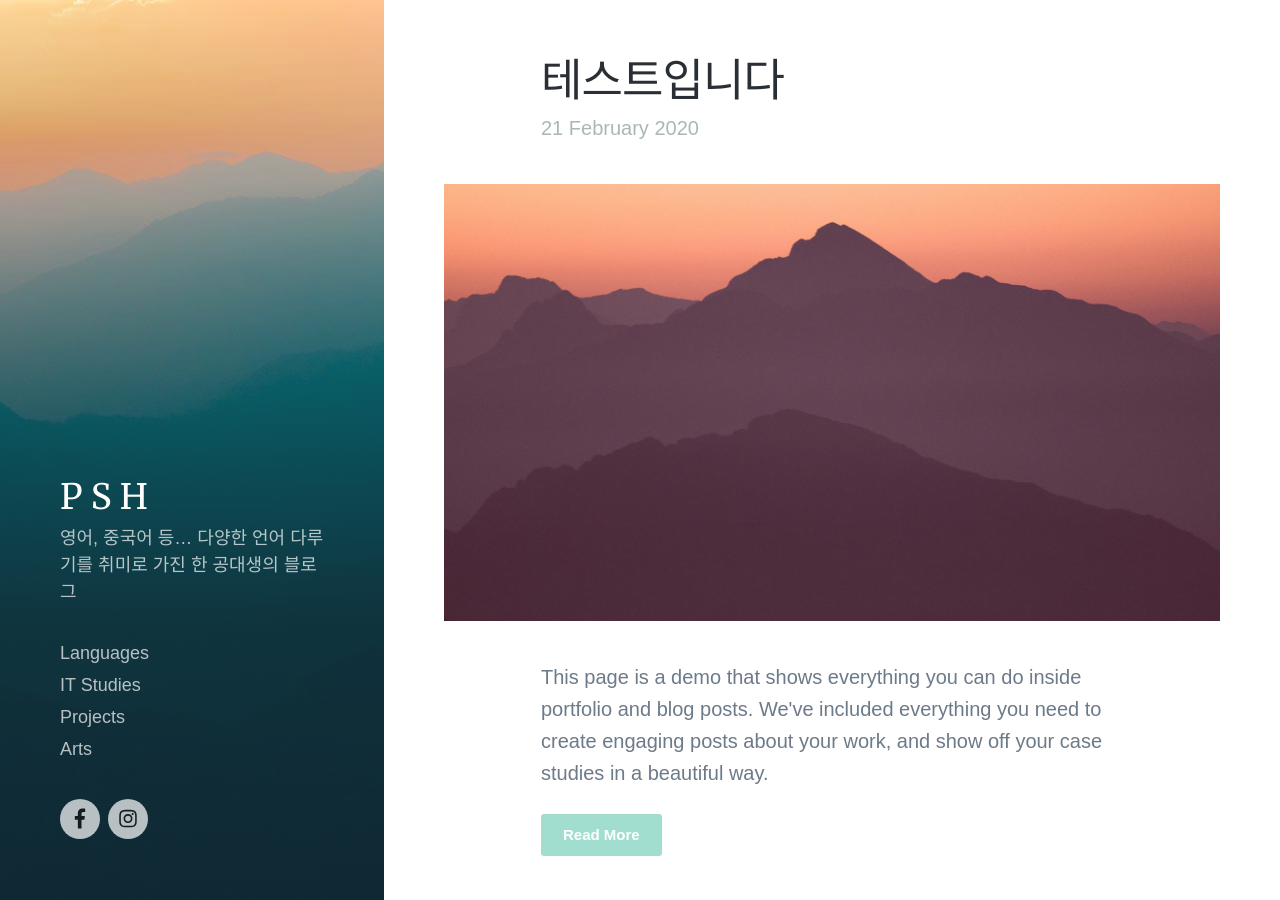
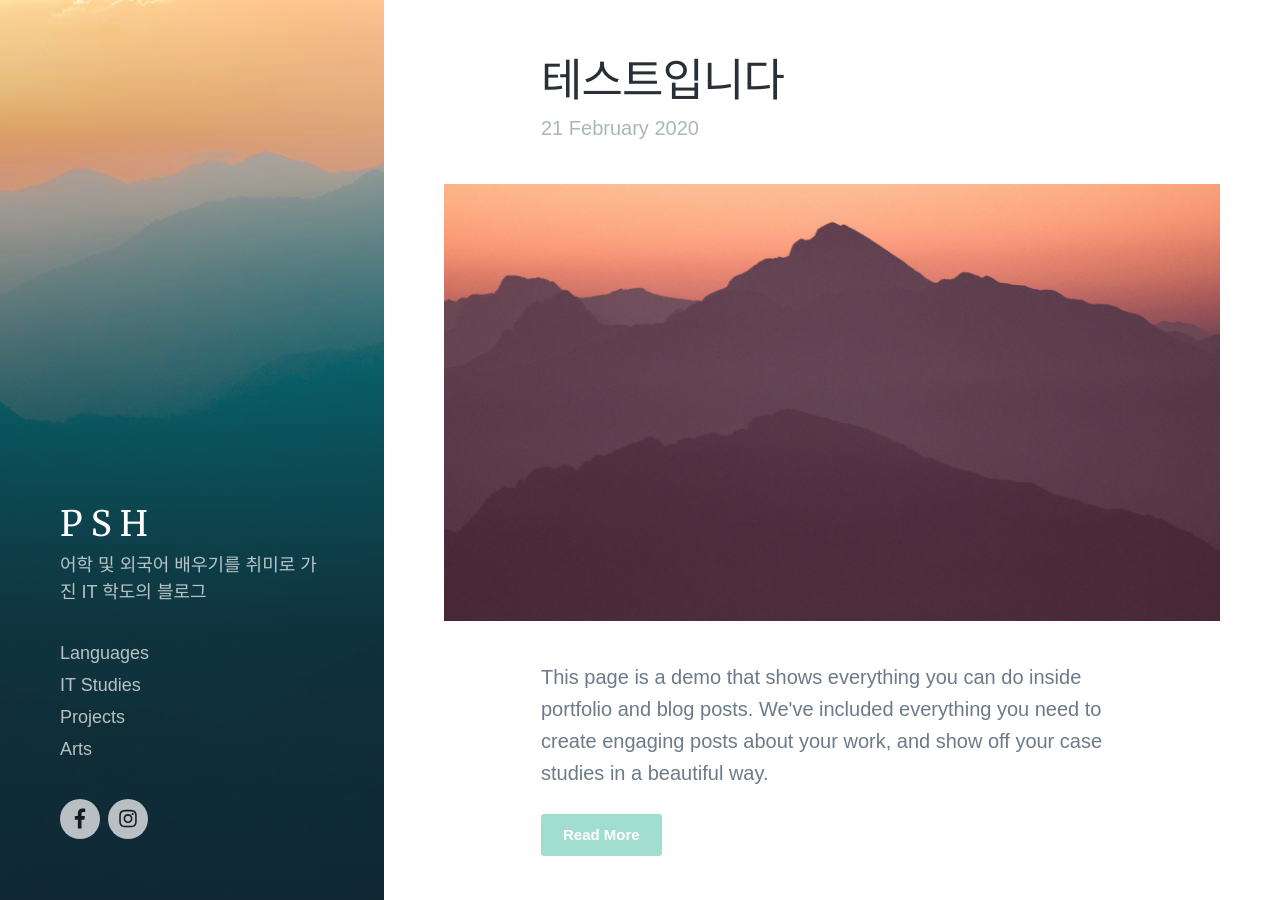
Before and after one commit to vendergood/vendergood.github.io, a Jekyll site: the page built from index.html, in a window 1280 px wide and 900 px high. Built offline with Jekyll 4.4.1, drawn with Linux system fonts in a browser that asks for light colours; nearby versions of some CDN libraries; some web fonts are replaced; the list of posts is cut into pages by our own code.

Commit message:
Update settings.yml

```diff
--- a/_data/settings.yml
+++ b/_data/settings.yml
@@ -1,6 +1,6 @@
 basic_settings:
   site_title: P S H
-  site_tagline: 영어, 중국어 등… 다양한 언어 다루기를 취미로 가진 한 공대생의 블로그
+  site_tagline: 어학 및 외국어 배우기를 취미로 가진 IT 학도의 블로그
   favicon_image: /images/favicon.png
 
 header_settings:
```
